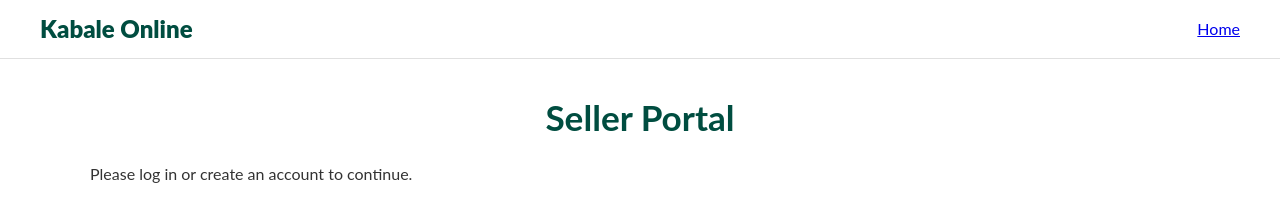
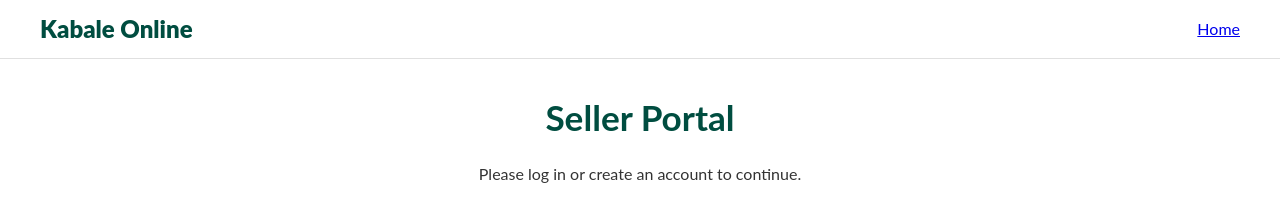
Before and after one commit to shopkabale/kabaleonline, a website: page login.html in a window 1280 px wide. Drawn offline with Linux system fonts and the light colour scheme.

Commit message:
Update style.css

```diff
--- a/style.css
+++ b/style.css
@@ -345,3 +345,8 @@
     border-top: 1px solid var(--border-color);
     margin: 30px 0;
 }
+/* Add this to the bottom of style.css */
+.login-container {
+    text-align: center;
+    max-width: 500px;
+}
```
